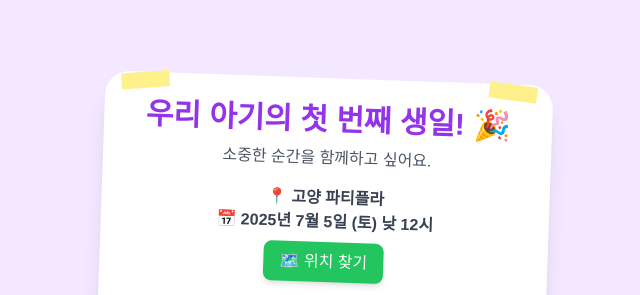
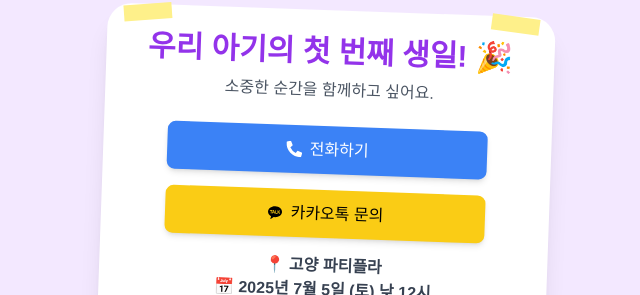
Before and after one commit to eocjf4701/juwon-firstparty-invite-front, a React (Vite) app: page / in a window 1280 px wide. Shown: the part 72-367 px from the top of the page, without its empty margins (319-959 px from the left). Built offline with nearby package versions, Linux system fonts and the light colour scheme.

Commit message:
전화 & 카카오톡 문의 기능 추가

```diff
--- a/package.json
+++ b/package.json
@@ -12,7 +12,8 @@
   "dependencies": {
     "framer-motion": "^12.5.0",
     "react": "^19.0.0",
-    "react-dom": "^19.0.0"
+    "react-dom": "^19.0.0",
+    "react-icons": "^5.5.0"
   },
   "devDependencies": {
     "@eslint/js": "^9.21.0",
--- a/src/App.tsx
+++ b/src/App.tsx
@@ -1,19 +1,8 @@
-import { useState } from "react";
 import DateLocation from "./components/DateLocation";
 import RSVP from "./components/RSVP";
+import ContactButtons from "./components/ContactButtons";
 
 const App: React.FC = () => {
-  const [rsvp, setRsvp] = useState<"yes" | "no" | null>(null);
-
-  const handleRsvp = (response: "yes" | "no") => {
-    setRsvp(response);
-    fetch("http://localhost:8080/api/rsvp", {
-      method: "POST",
-      headers: { "Content-Type": "application/json" },
-      body: JSON.stringify({ response }),
-    });
-  };
-
   return (
     <div className="min-h-screen flex items-center justify-center bg-purple-100 p-4">
       <div className="relative bg-white max-w-md w-full p-6 rounded-3xl shadow-xl transform rotate-2">
@@ -22,6 +11,9 @@ const App: React.FC = () => {
           우리 아기의 첫 번째 생일! 🎉
         </h1>
         <p className="text-center text-gray-600">소중한 순간을 함께하고 싶어요.</p>
+
+        {/* 연락처 & 문의 버튼 */}
+        <ContactButtons />
 
         {/* 날짜 & 장소 컴포넌트 */}
         <DateLocation
--- /dev/null
+++ b/src/components/ContactButtons.tsx
@@ -0,0 +1,32 @@
+import React from "react";
+import { FaPhoneAlt } from "react-icons/fa";
+import { RiKakaoTalkFill } from "react-icons/ri";
+
+const ContactButtons: React.FC = () => {
+  const phoneNumber = "01012345678"; // 실제 전화번호 입력
+  const kakaoChatUrl = "https://open.kakao.com/o/somechatlink"; // 카톡 오픈채팅 링크
+
+  return (
+    <div className="mt-6 flex flex-col items-center gap-4">
+      {/* 전화 버튼 */}
+      <a
+        href={`tel:${phoneNumber}`}
+        className="w-full max-w-xs flex items-center justify-center gap-2 bg-blue-500 text-white px-4 py-3 rounded-lg shadow-md hover:bg-blue-600 transition-all"
+      >
+        <FaPhoneAlt /> 전화하기
+      </a>
+
+      {/* 카카오톡 문의 버튼 */}
+      <a
+        href={kakaoChatUrl}
+        target="_blank"
+        rel="noopener noreferrer"
+        className="w-full max-w-xs flex items-center justify-center gap-2 bg-yellow-400 text-black px-4 py-3 rounded-lg shadow-md hover:bg-yellow-500 transition-all"
+      >
+        <RiKakaoTalkFill /> 카카오톡 문의
+      </a>
+    </div>
+  );
+};
+
+export default ContactButtons;
```
Also changed, not shown: 1 other file (tests, documents, lock files or other folders).
